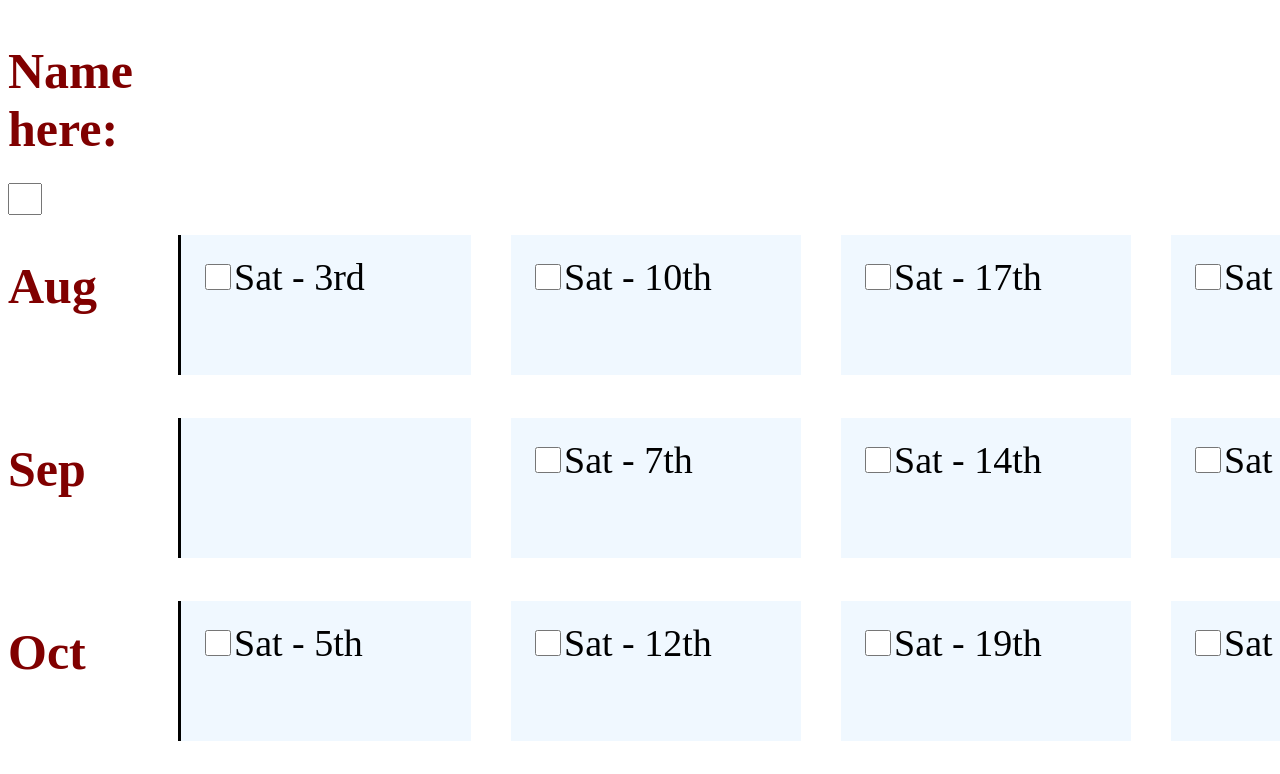
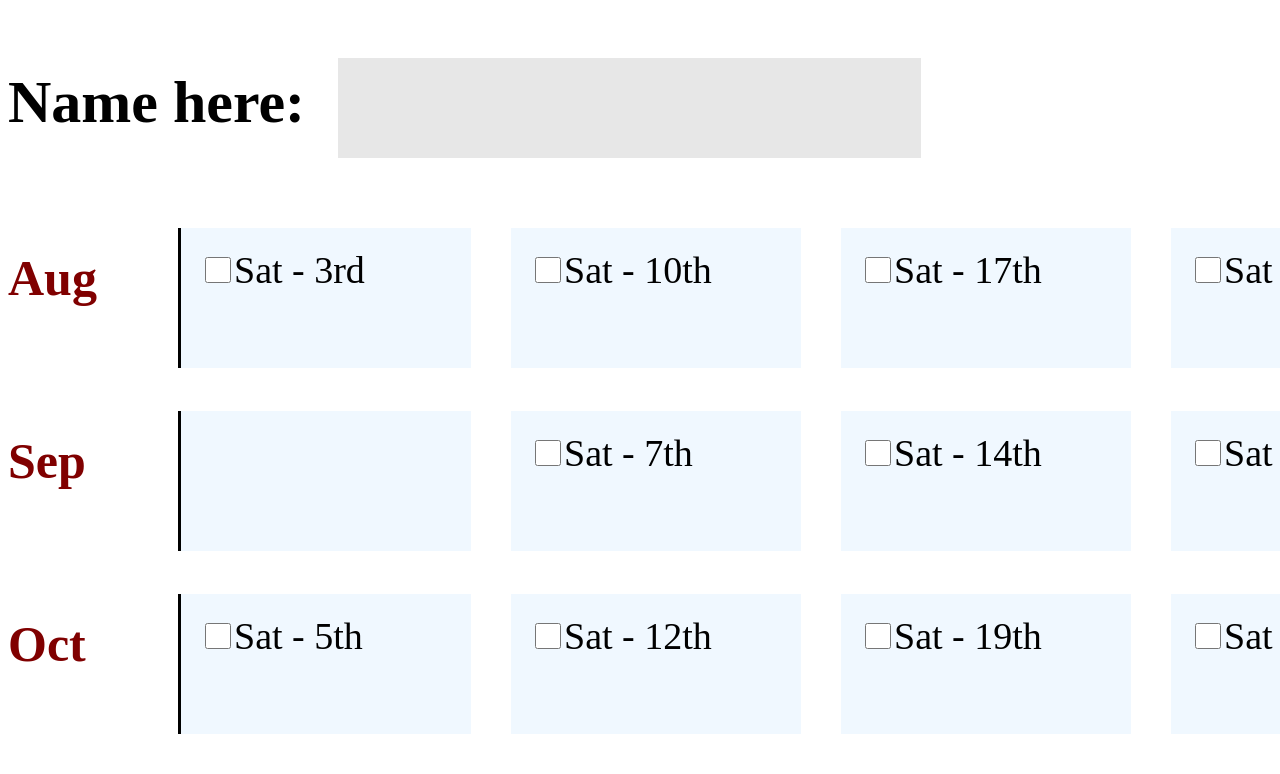
Before and after one commit to Ballchinian/ballchinian.github.io, a plain HTML site: page index.html in a window 1280 px wide. Shown: the top 774 px of the page. Drawn offline with Linux system fonts and the light colour scheme.

Commit message:
Update schedule.css
added for name area

```diff
--- a/schedule.css
+++ b/schedule.css
@@ -5,9 +5,43 @@
     /**Styling the background**/
     background-color: aliceblue;
     width:fit-content;
+    white-space: nowrap;
     margin:20px;
     padding:20px;
+
     font-size:38px;
+}
+section#name {
+    display:flex;
+    width:auto;
+    height:auto;
+    overflow: hidden;
+    white-space: nowrap;
+}
+
+section input#name {
+    /**Input name box**/
+    text-overflow: ellipsis;
+    width: auto;
+    height: auto;
+    margin-top: 50px;
+    margin-bottom: 50px;
+    font-size: 45px;
+    text-align: center;
+
+    /**Outline turns the border to black when highlighted, border turns it off while ignored**/
+    outline-color:black;
+    border: 6px;
+    background-color: #e7e7e7;
+}
+
+section#name h2 {
+    /**Reverts 'Name here' to black and customises**/
+    position:relative;
+    top:10px;
+    margin-right:180px;
+    color:black;
+    font-size: 60px;
 }
 
 input {
@@ -23,6 +57,8 @@ h2 {
     height:100px;
     width:150px;
 }
+
+
 
 section.month {
     /**lines up the months in a row**/
```
